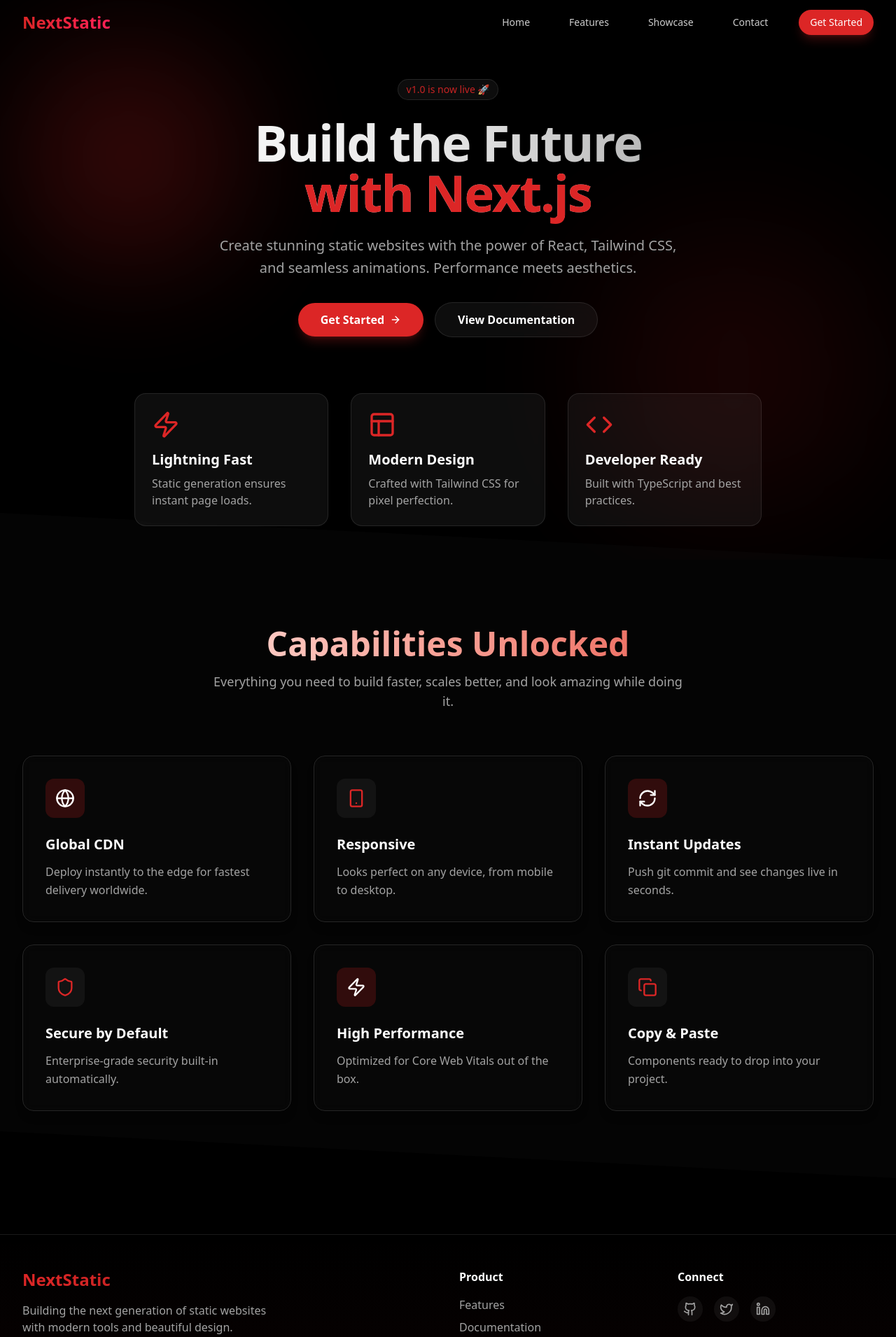
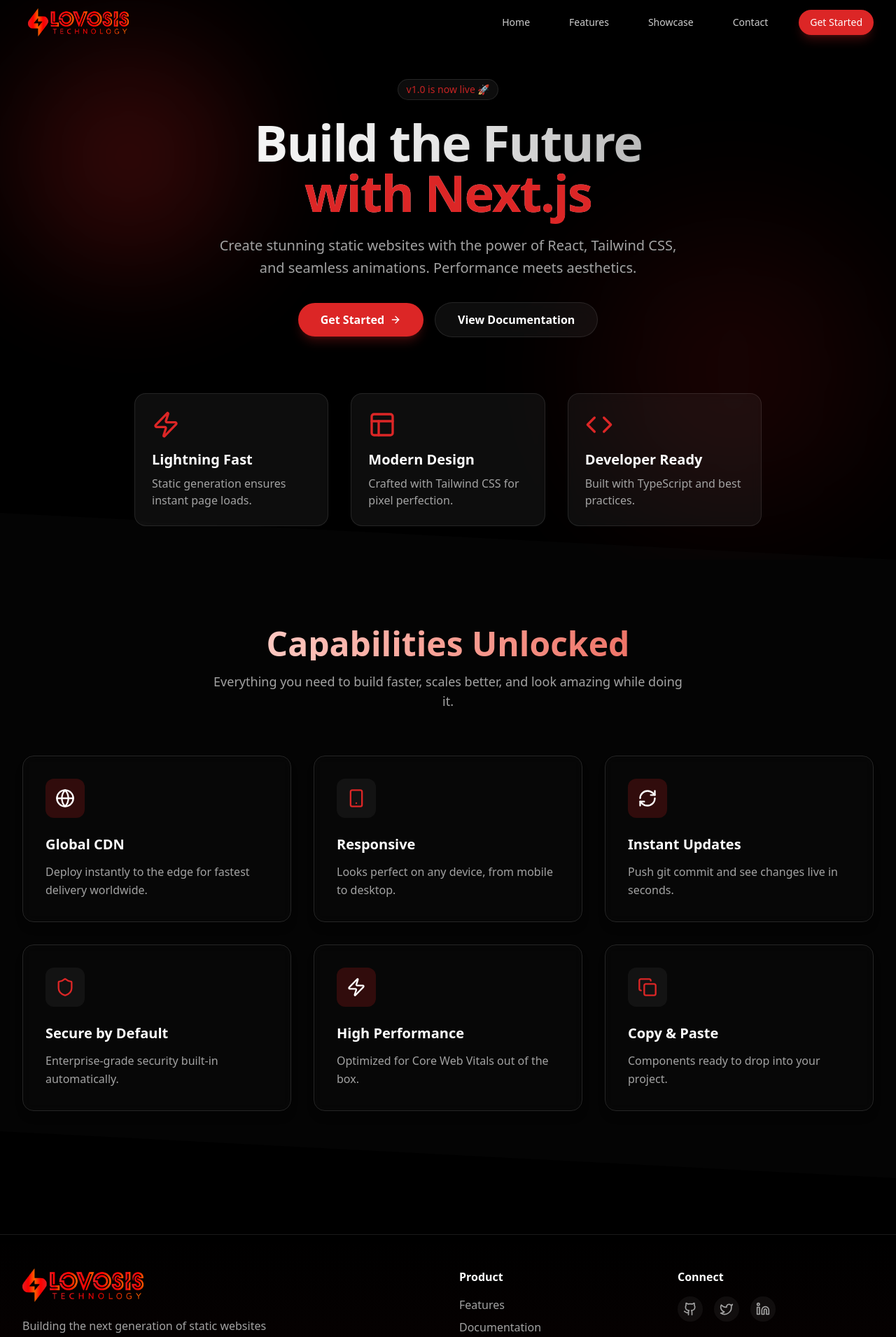
Before and after one commit to adeebjamil/LOVOSIS-electricaltrainerkits, a Next.js app: page / in a window 1280 px wide. Shown: the top 1911 px of the page at 70% size. Built offline with nearby package versions, Linux system fonts and the light colour scheme.

Commit message:
Update branding: Replaced text logo with Lovosis Technology logo image in Navbar and Footer

```diff
--- a/src/components/Footer.tsx
+++ b/src/components/Footer.tsx
@@ -1,4 +1,6 @@
 
+import Link from "next/link";
+import Image from "next/image";
 import { Github, Twitter, Linkedin, Heart } from "lucide-react";
 
 export default function Footer() {
@@ -8,9 +10,16 @@
       <div className="max-w-7xl mx-auto px-4 sm:px-6 lg:px-8 relative z-10">
         <div className="grid grid-cols-1 md:grid-cols-4 gap-8 mb-8">
           <div className="col-span-1 md:col-span-2">
-            <h2 className="text-2xl font-bold bg-gradient-to-r from-primary to-accent bg-clip-text text-transparent mb-4">
-              NextStatic
-            </h2>
+            <Link href="/" className="inline-block mb-4">
+              <div className="relative h-12 w-48">
+                <Image
+                  src="/logo.png"
+                  alt="Lovosis Logo"
+                  fill
+                  className="object-contain object-left"
+                />
+              </div>
+            </Link>
             <p className="text-muted-foreground max-w-sm">
               Building the next generation of static websites with modern tools and beautiful design.
             </p>
@@ -39,9 +48,9 @@
           </div>
         </div>
         <div className="border-t border-white/10 pt-8 flex flex-col md:flex-row justify-between items-center text-sm text-muted-foreground">
-          <p>© {new Date().getFullYear()} NextStatic. All rights reserved.</p>
+          <p>© {new Date().getFullYear()} Lovosis Technology. All rights reserved.</p>
           <p className="flex items-center gap-1 mt-4 md:mt-0">
-            Made with <Heart size={16} className="text-red-500 fill-current" /> by YourTeam
+            Made with <Heart size={16} className="text-red-500 fill-current" /> by Lovosis Team
           </p>
         </div>
       </div>
--- a/src/components/Navbar.tsx
+++ b/src/components/Navbar.tsx
@@ -2,6 +2,7 @@
 
 import { useState, useEffect } from "react";
 import Link from "next/link";
+import Image from "next/image";
 import { Menu, X } from "lucide-react";
 import { cn } from "@/lib/utils";
 
@@ -29,8 +30,16 @@
       <div className="max-w-7xl mx-auto px-4 sm:px-6 lg:px-8">
         <div className="flex justify-between items-center h-16">
           <div className="flex-shrink-0">
-            <Link href="/" className="text-2xl font-bold bg-gradient-to-r from-primary to-rose-500 bg-clip-text text-transparent animate-gradient-x">
-              NextStatic
+            <Link href="/" className="flex items-center gap-2">
+              <div className="relative h-10 w-40">
+                <Image
+                  src="/logo.png"
+                  alt="Lovosis Logo"
+                  fill
+                  className="object-contain"
+                  priority
+                />
+              </div>
             </Link>
           </div>
           <div className="hidden md:block">
```
Also changed, not shown: public/logo.png (added).
